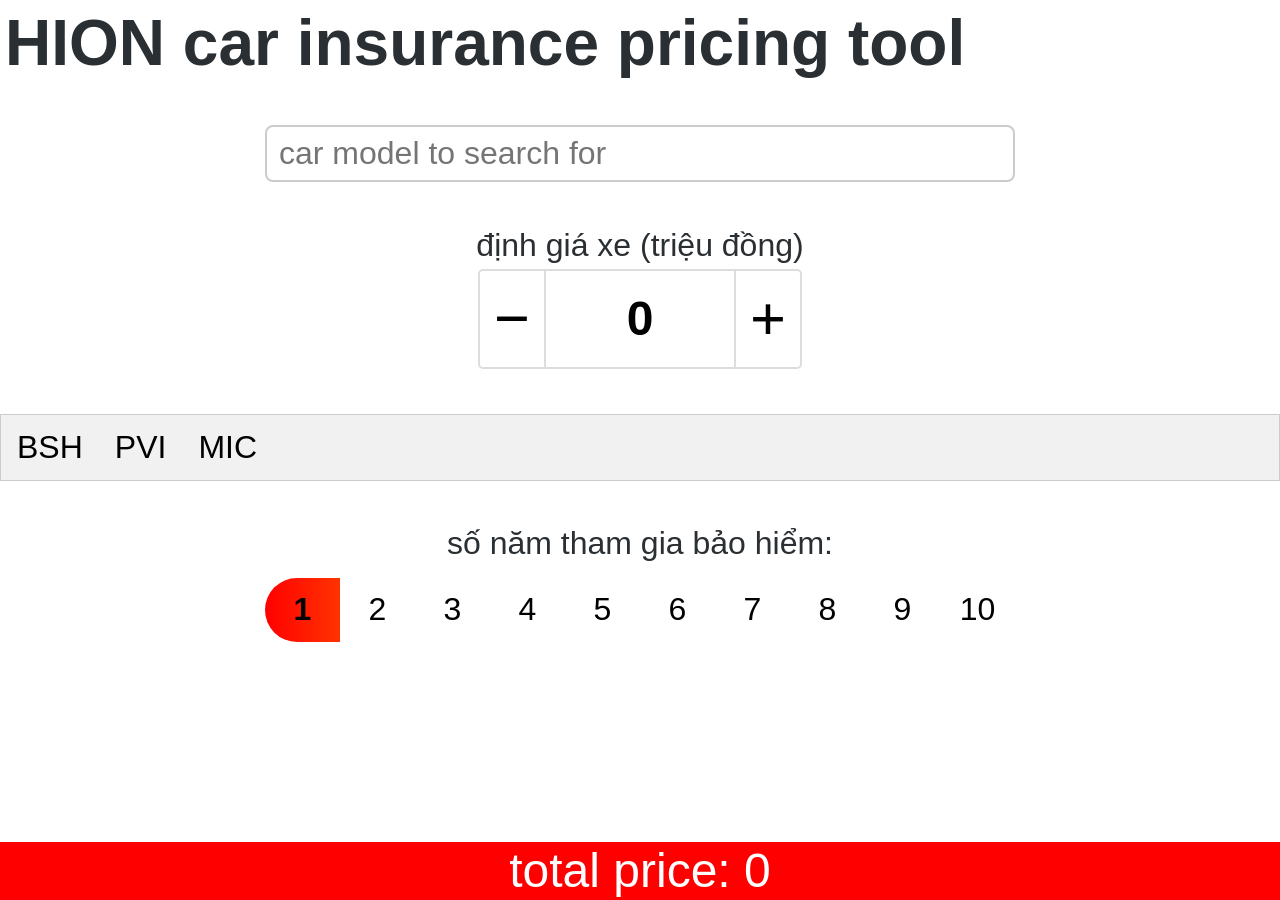
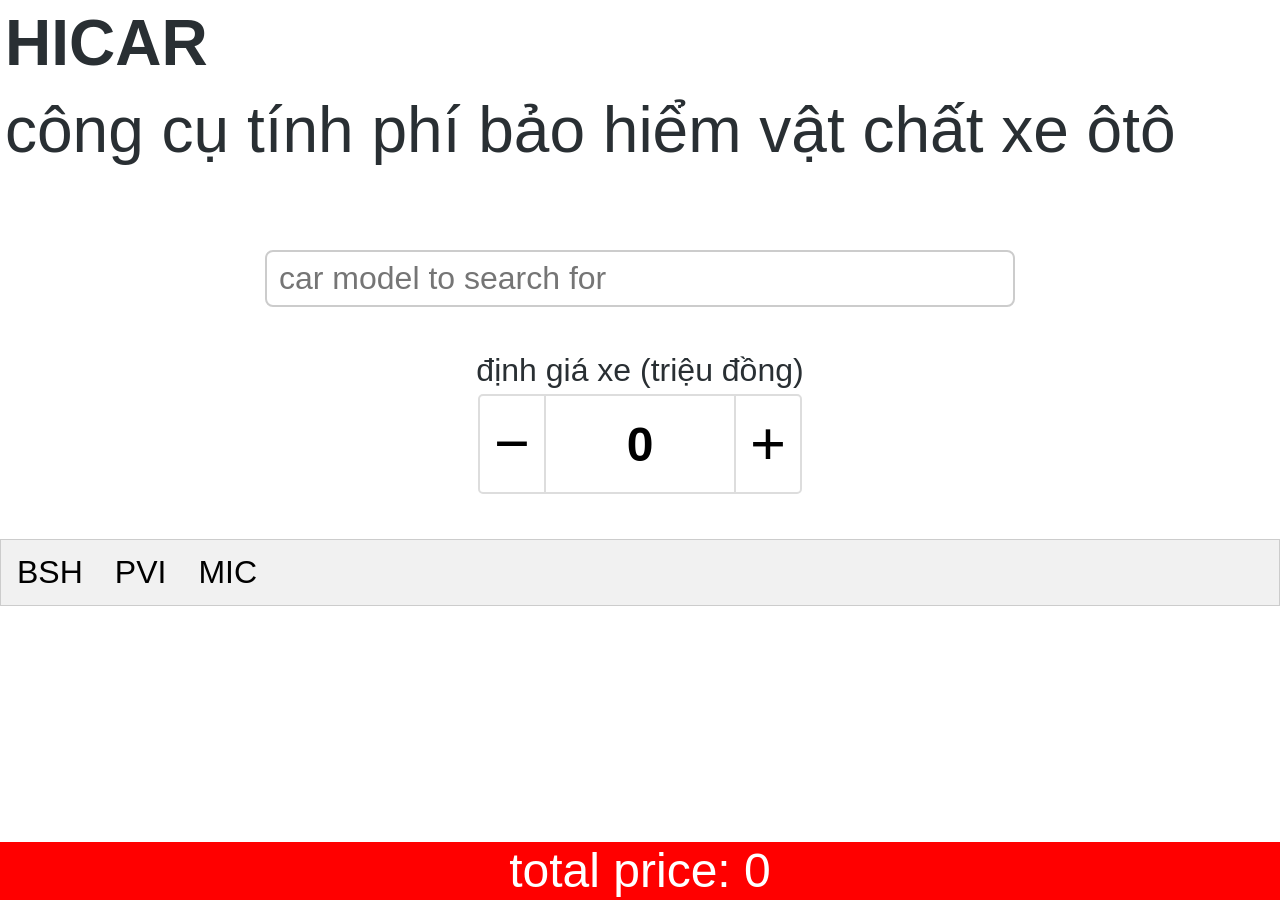
Before and after one commit to ttvi/ttvi.github.io, a Jekyll site: the page index.html, which Jekyll copies as it is, in a window 1280 px wide. Built offline with Jekyll 4.4.1, drawn with Linux system fonts in a browser that asks for light colours.

Commit message:
refactor: simplify the interface

```diff
--- a/index.html
+++ b/index.html
@@ -18,10 +18,11 @@
   <script src="https://twitter.github.io/typeahead.js/js/handlebars.js"></script>
   <script src="js/typeahead.bundle.js"></script>
   <script src="js/main.js"></script>
-  <h2 style="font-size:5vw;padding:5px">HION car insurance pricing tool</h2>
+  <h2 style="font-size:5vw;padding:5px">HICAR</h2>
+  <p style="font-size:5vw;padding:5px">công cụ tính phí bảo hiểm vật chất xe ôtô</p>
   <br>
-  <p>
-    <center>
+  <br>
+  <div style="text-align: center;">
     <input id="typeaheadinput" class="typeahead" type="text" placeholder="car model to search for"></input>
     <p>
       <span id="model"></span><br>
@@ -29,12 +30,10 @@
     <p style="padding:5px;">định giá xe (triệu đồng)</p>
     <div class="number-input">
       <button class="no-double-tap-zoom" onclick="setEstimatedPrice(modelPrice - 1)" id="minus"></button>
-        <input id="estimatedPrice" class="quantity" min="0" name="quantity" value="0" type="number"
-          oninput="setEstimatedPrice(Number(this.value))">
+      <input id="estimatedPrice" class="quantity" min="0" name="quantity" value="0" type="number"oninput="setEstimatedPrice(Number(this.value))">
       <button class="no-double-tap-zoom" onclick="setEstimatedPrice(modelPrice + 1)" id="plus"></button>
     </div>
-  </p>
-  </center>
+  </div>
   <br>
   <!-- tabs -->
   <div class="tab">
@@ -58,27 +57,6 @@
     </select>
   </div>
   <br>
-  <!-- years -->
-  <center>
-    <p style="padding:5px">số năm tham gia bảo hiểm:</p>
-    <div class="box">
-      <div class="years">
-        <input type="radio" name="years" id="year10" onchange="yearsSelection(this)"><label for="year10">10</label>
-        <input type="radio" name="years" id="year9" onchange="yearsSelection(this)"><label for="year9">9</label>
-        <input type="radio" name="years" id="year8" onchange="yearsSelection(this)"><label for="year8">8</label>
-        <input type="radio" name="years" id="year7" onchange="yearsSelection(this)"><label for="year7">7</label>
-        <input type="radio" name="years" id="year6" onchange="yearsSelection(this)"><label for="year6">6</label>
-        <input type="radio" name="years" id="year5" onchange="yearsSelection(this)"><label for="year5">5</label>
-        <input type="radio" name="years" id="year4" onchange="yearsSelection(this)"><label for="year4">4</label>
-        <input type="radio" name="years" id="year3" onchange="yearsSelection(this)"><label for="year3">3</label>
-        <input type="radio" name="years" id="year2" onchange="yearsSelection(this)"><label for="year2">2</label>
-        <input type="radio" name="years" id="year1" checked onchange="yearsSelection(this)"><label for="year1">1</label>
-      </div>
-    </div>
-  </center>
-  </p>
-  <br>
-  <br>
   <!-- total -->
   <div class="footer">
     total price: <span id="totalPrice">0</span>
```
Lines whose indentation alone changed are shown as unchanged.
